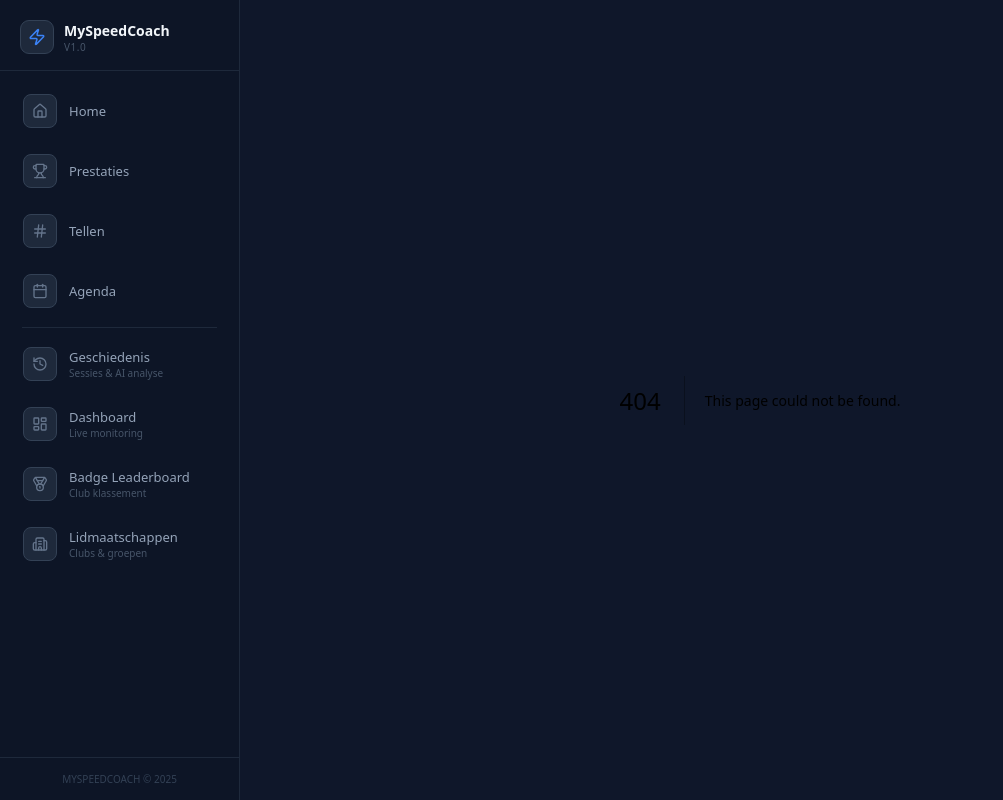
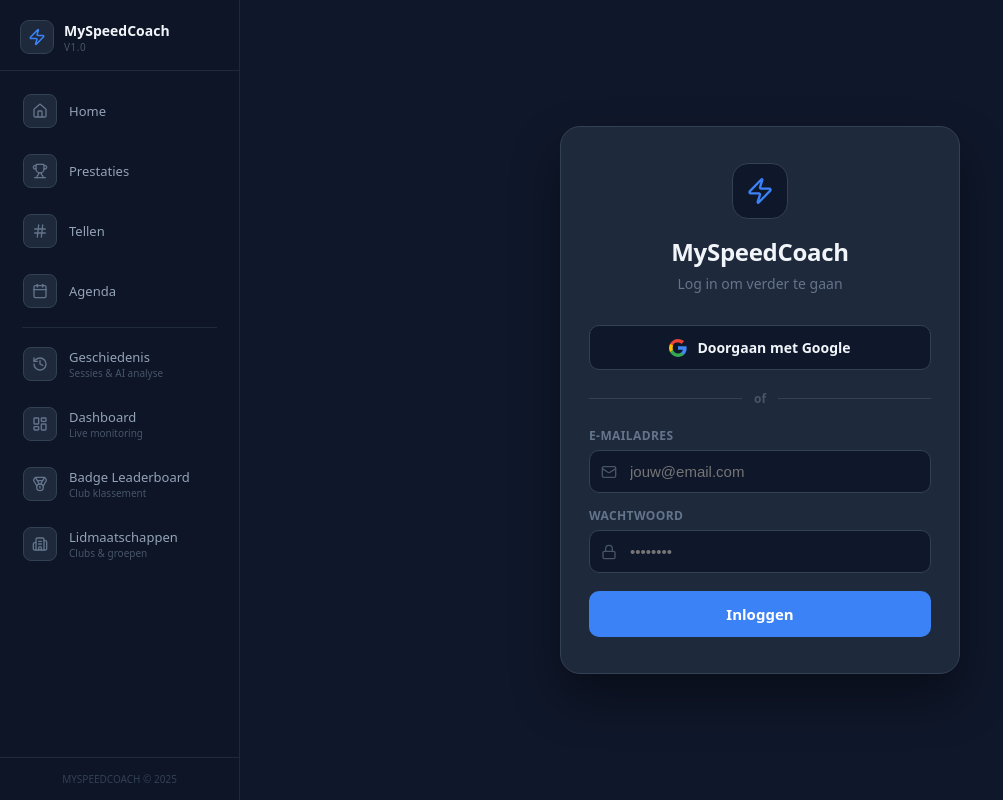
Before and after one commit to tomdemilliano/mySpeedCoach, a Next.js app: page /login in a window 1280 px wide. Before the commit this address had no page. Shown: the whole page, without its empty margins (0-1003 px from the left). Built offline with nearby package versions, Linux system fonts and the light colour scheme.

Commit message:
Add login page with email and Google authentication

```diff
--- /dev/null
+++ b/pages/login.js
@@ -0,0 +1,310 @@
+import { useRouter } from 'next/router';
+import { useState } from 'react';
+import { AuthFactory } from '../constants/dbSchema';
+import { Zap, Mail, Lock, AlertCircle } from 'lucide-react';
+
+export default function LoginPage() {
+  const router = useRouter();
+  const [email,    setEmail]    = useState('');
+  const [password, setPassword] = useState('');
+  const [error,    setError]    = useState('');
+  const [loading,  setLoading]  = useState(false);
+
+  const redirectAfterLogin = () => {
+    const next = router.query.next || '/';
+    router.replace(next);
+  };
+
+  const handleLogin = async (e) => {
+    e.preventDefault();
+    setError('');
+    if (!email.trim() || !password) { setError('Vul je e-mail en wachtwoord in.'); return; }
+    setLoading(true);
+    try {
+      await AuthFactory.signInWithEmail(email.trim(), password);
+      redirectAfterLogin();
+    } catch (err) {
+      setError(getFriendlyError(err.code));
+    } finally {
+      setLoading(false);
+    }
+  };
+
+  const handleGoogle = async () => {
+    setError('');
+    setLoading(true);
+    try {
+      await AuthFactory.signInWithGoogle();
+      redirectAfterLogin();
+    } catch (err) {
+      // User closed the popup — not an error worth showing
+      if (err.code !== 'auth/popup-closed-by-user') {
+        setError(getFriendlyError(err.code));
+      }
+    } finally {
+      setLoading(false);
+    }
+  };
+
+  return (
+    <div style={s.page}>
+      <style>{css}</style>
+
+      <div style={s.card}>
+        {/* Logo */}
+        <div style={{ textAlign: 'center', marginBottom: '32px' }}>
+          <div style={s.logo}>
+            <Zap size={28} color="#3b82f6" />
+          </div>
+          <h1 style={s.title}>MySpeedCoach</h1>
+          <p style={s.subtitle}>Log in om verder te gaan</p>
+        </div>
+
+        {/* Google button */}
+        <button
+          type="button"
+          onClick={handleGoogle}
+          disabled={loading}
+          style={{ ...s.googleBtn, opacity: loading ? 0.65 : 1 }}
+        >
+          <GoogleIcon />
+          Doorgaan met Google
+        </button>
+
+        {/* Divider */}
+        <div style={s.divider}>
+          <div style={s.dividerLine} />
+          <span style={s.dividerLabel}>of</span>
+          <div style={s.dividerLine} />
+        </div>
+
+        {/* Email + password form */}
+        <form onSubmit={handleLogin} style={{ display: 'flex', flexDirection: 'column', gap: '14px' }}>
+          <div>
+            <label style={s.label}>E-mailadres</label>
+            <div style={s.inputWrap}>
+              <Mail size={16} color="#475569" style={s.inputIcon} />
+              <input
+                type="email"
+                autoComplete="email"
+                placeholder="jouw@email.com"
+                value={email}
+                onChange={e => setEmail(e.target.value)}
+                style={s.input}
+                autoFocus
+              />
+            </div>
+          </div>
+
+          <div>
+            <label style={s.label}>Wachtwoord</label>
+            <div style={s.inputWrap}>
+              <Lock size={16} color="#475569" style={s.inputIcon} />
+              <input
+                type="password"
+                autoComplete="current-password"
+                placeholder="••••••••"
+                value={password}
+                onChange={e => setPassword(e.target.value)}
+                style={s.input}
+              />
+            </div>
+          </div>
+
+          {error && (
+            <div style={s.errorBanner}>
+              <AlertCircle size={14} />
+              <span>{error}</span>
+            </div>
+          )}
+
+          <button
+            type="submit"
+            disabled={loading}
+            style={{ ...s.btn, opacity: loading ? 0.65 : 1 }}
+          >
+            {loading ? 'Inloggen…' : 'Inloggen'}
+          </button>
+        </form>
+
+        {/* Forgot password — added in Feature 9.4 */}
+        {/* Register — added in Feature 9.2 */}
+      </div>
+    </div>
+  );
+}
+
+// ─── Google icon SVG ──────────────────────────────────────────────────────────
+function GoogleIcon() {
+  return (
+    <svg width="18" height="18" viewBox="0 0 18 18" style={{ flexShrink: 0 }}>
+      <path fill="#4285F4" d="M17.64 9.2c0-.637-.057-1.251-.164-1.84H9v3.481h4.844c-.209 1.125-.843 2.078-1.796 2.717v2.258h2.908c1.702-1.567 2.684-3.875 2.684-6.615z"/>
+      <path fill="#34A853" d="M9 18c2.43 0 4.467-.806 5.956-2.184l-2.908-2.258c-.806.54-1.837.86-3.048.86-2.344 0-4.328-1.584-5.036-3.711H.957v2.332C2.438 15.983 5.482 18 9 18z"/>
+      <path fill="#FBBC05" d="M3.964 10.707c-.18-.54-.282-1.117-.282-1.707s.102-1.167.282-1.707V4.961H.957C.347 6.175 0 7.55 0 9s.348 2.825.957 4.039l3.007-2.332z"/>
+      <path fill="#EA4335" d="M9 3.58c1.321 0 2.508.454 3.44 1.345l2.582-2.58C13.463.891 11.426 0 9 0 5.482 0 2.438 2.017.957 4.961L3.964 6.293C4.672 4.166 6.656 3.58 9 3.58z"/>
+    </svg>
+  );
+}
+
+// ─── Error mapping ────────────────────────────────────────────────────────────
+function getFriendlyError(code) {
+  switch (code) {
+    case 'auth/invalid-email':
+      return 'Ongeldig e-mailadres.';
+    case 'auth/user-not-found':
+    case 'auth/wrong-password':
+    case 'auth/invalid-credential':
+      return 'E-mail of wachtwoord is onjuist.';
+    case 'auth/too-many-requests':
+      return 'Te veel pogingen. Probeer het later opnieuw.';
+    case 'auth/user-disabled':
+      return 'Dit account is uitgeschakeld.';
+    case 'auth/network-request-failed':
+      return 'Geen internetverbinding. Controleer je verbinding.';
+    case 'auth/popup-blocked':
+      return 'Pop-up geblokkeerd door de browser. Sta pop-ups toe en probeer opnieuw.';
+    default:
+      return 'Inloggen mislukt. Probeer het opnieuw.';
+  }
+}
+
+// ─── Styles ───────────────────────────────────────────────────────────────────
+const css = `
+  * { box-sizing: border-box; }
+  input:-webkit-autofill {
+    -webkit-box-shadow: 0 0 0 100px #0f172a inset !important;
+    -webkit-text-fill-color: white !important;
+  }
+`;
+
+const s = {
+  page: {
+    minHeight: '100vh',
+    backgroundColor: '#0f172a',
+    display: 'flex',
+    alignItems: 'center',
+    justifyContent: 'center',
+    padding: '24px 16px',
+    fontFamily: 'system-ui, sans-serif',
+  },
+  card: {
+    width: '100%',
+    maxWidth: '400px',
+    backgroundColor: '#1e293b',
+    borderRadius: '20px',
+    padding: '36px 28px',
+    border: '1px solid #334155',
+    boxShadow: '0 24px 48px rgba(0,0,0,0.4)',
+  },
+  logo: {
+    width: '56px',
+    height: '56px',
+    borderRadius: '16px',
+    backgroundColor: '#0f172a',
+    border: '1px solid #334155',
+    display: 'inline-flex',
+    alignItems: 'center',
+    justifyContent: 'center',
+    marginBottom: '16px',
+  },
+  title: {
+    fontSize: '24px',
+    fontWeight: '800',
+    color: '#f1f5f9',
+    margin: '0 0 6px',
+    letterSpacing: '-0.3px',
+  },
+  subtitle: {
+    fontSize: '14px',
+    color: '#64748b',
+    margin: 0,
+  },
+  googleBtn: {
+    width: '100%',
+    display: 'flex',
+    alignItems: 'center',
+    justifyContent: 'center',
+    gap: '10px',
+    padding: '12px',
+    backgroundColor: '#0f172a',
+    border: '1px solid #334155',
+    borderRadius: '10px',
+    color: '#f1f5f9',
+    fontWeight: '600',
+    fontSize: '14px',
+    cursor: 'pointer',
+    fontFamily: 'inherit',
+    transition: 'border-color 0.15s, opacity 0.15s',
+  },
+  divider: {
+    display: 'flex',
+    alignItems: 'center',
+    gap: '12px',
+    margin: '20px 0',
+  },
+  dividerLine: {
+    flex: 1,
+    height: '1px',
+    backgroundColor: '#334155',
+  },
+  dividerLabel: {
+    fontSize: '12px',
+    color: '#475569',
+    fontWeight: '600',
+  },
+  label: {
+    display: 'block',
+    fontSize: '12px',
+    fontWeight: '600',
+    color: '#64748b',
+    marginBottom: '6px',
+    textTransform: 'uppercase',
+    letterSpacing: '0.4px',
+  },
+  inputWrap: {
+    position: 'relative',
+  },
+  inputIcon: {
+    position: 'absolute',
+    left: '12px',
+    top: '50%',
+    transform: 'translateY(-50%)',
+    pointerEvents: 'none',
+  },
+  input: {
+    width: '100%',
+    padding: '12px 12px 12px 40px',
+    borderRadius: '10px',
+    border: '1px solid #334155',
+    backgroundColor: '#0f172a',
+    color: 'white',
+    fontSize: '15px',
+    outline: 'none',
+    transition: 'border-color 0.15s',
+  },
+  errorBanner: {
+    display: 'flex',
+    alignItems: 'center',
+    gap: '8px',
+    backgroundColor: '#ef444422',
+    color: '#ef4444',
+    fontSize: '13px',
+    padding: '10px 14px',
+    borderRadius: '8px',
+    border: '1px solid #ef444433',
+  },
+  btn: {
+    width: '100%',
+    padding: '13px',
+    backgroundColor: '#3b82f6',
+    border: 'none',
+    borderRadius: '10px',
+    color: 'white',
+    fontWeight: '700',
+    fontSize: '15px',
+    cursor: 'pointer',
+    marginTop: '4px',
+    fontFamily: 'inherit',
+    transition: 'opacity 0.15s',
+  },
+};
```
